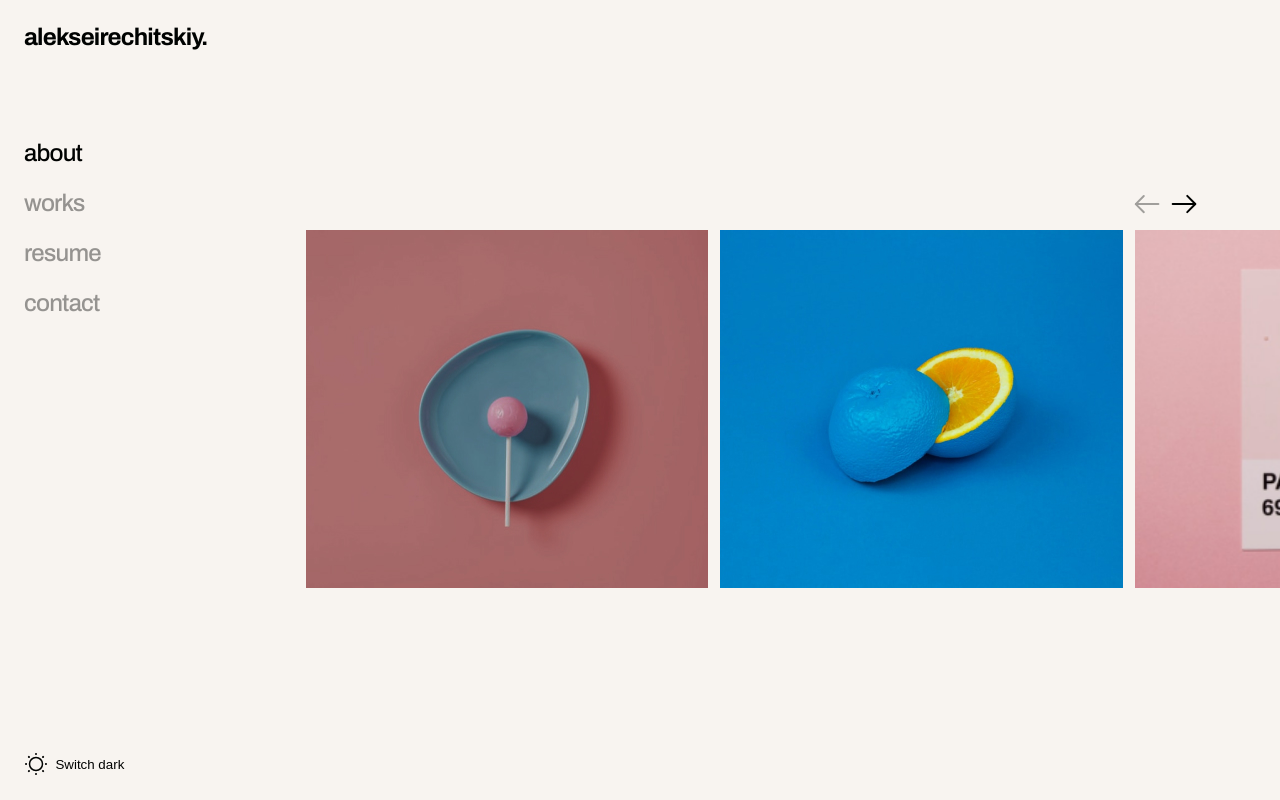
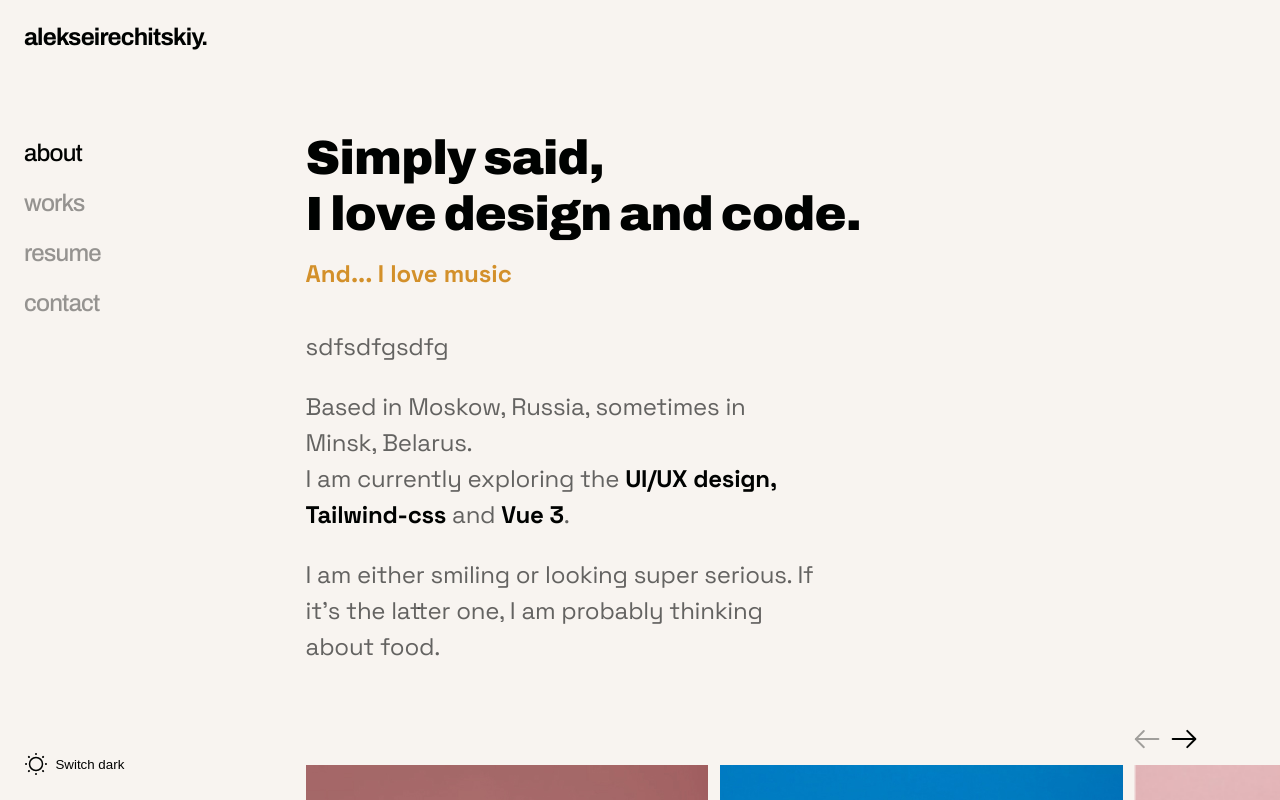
Before and after one commit to alekseirechitskiy/portfolio-minimal, a Vue app: page / in a window 1280 px wide. Built offline with nearby package versions, Linux system fonts and the light colour scheme.

Commit message:
uncommented code in about page

```diff
--- a/src/views/AboutView.vue
+++ b/src/views/AboutView.vue
@@ -1,45 +1,15 @@
 <template>
   <div class="about">
-    <!-- <h1 class="about__title title">Simply said,<br>I love design and code.</h1>
+    <h1 class="about__title title">Simply said,<br>I love design and code.</h1>
     <h2 class="about__subtitle subtitle">And... I love music</h2>
     <Text />
     <p class="about__text text">Based in Moskow, Russia, sometimes in Minsk, Belarus.<br>
     I am currently exploring the <strong>UI/UX design, Tailwind-css</strong> and <strong>Vue 3</strong>.</p>
     <p class="about__text text">
       I am either smiling or looking super serious. If it's the latter one, I am probably thinking about food.
-    </p> -->
+    </p>
     <div class="about__slider-wrapper">
-      <!-- <div class="slider__buttons">
-        <button class="slider__button slider__button--disabled slider__button-prev swiper-button-prev"></button>
-        <button class="slider__button slider__button-next swiper-button-next"></button>
-      </div> -->
       <Swiper/>
-      <!-- <div class="about__slider slider">
-        <div class="slider__item">
-          <a class="slider__item-link" href="#">
-            <div class="slider__item-link-hover">
-              <span class="slider__item-link-text">view project</span>
-            </div>
-            <img class="slider__item-image" src="../assets/about-1.jpg" alt="slide #1" width="486" height="358">
-          </a>
-        </div>
-        <div class="slider__item">
-          <a class="slider__item-link" href="#">
-            <div class="slider__item-link-hover">
-              <span class="slider__item-link-text">view project</span>
-            </div>
-            <img class="slider__item-image" src="../assets/about-2.jpg" alt="slide #2" width="486" height="358">
-          </a>
-        </div>
-        <div class="slider__item">
-          <a class="slider__item-link" href="#">
-            <div class="slider__item-link-hover">
-              <span class="slider__item-link-text">view project</span>
-            </div>
-            <img class="slider__item-image" src="../assets/about-3.jpg" alt="slide #3" width="486" height="358">
-          </a>
-        </div>
-      </div> -->
     </div>
   </div>
 </template>
```
